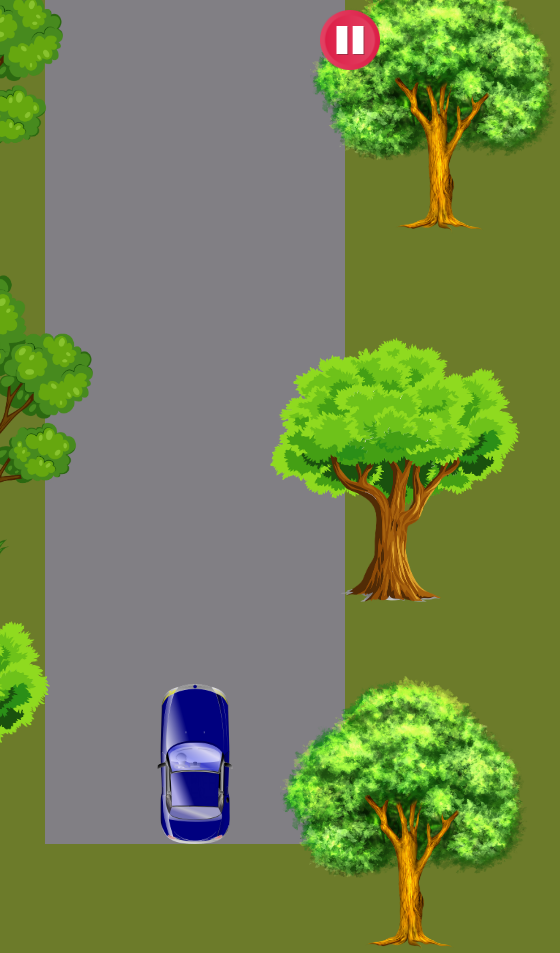
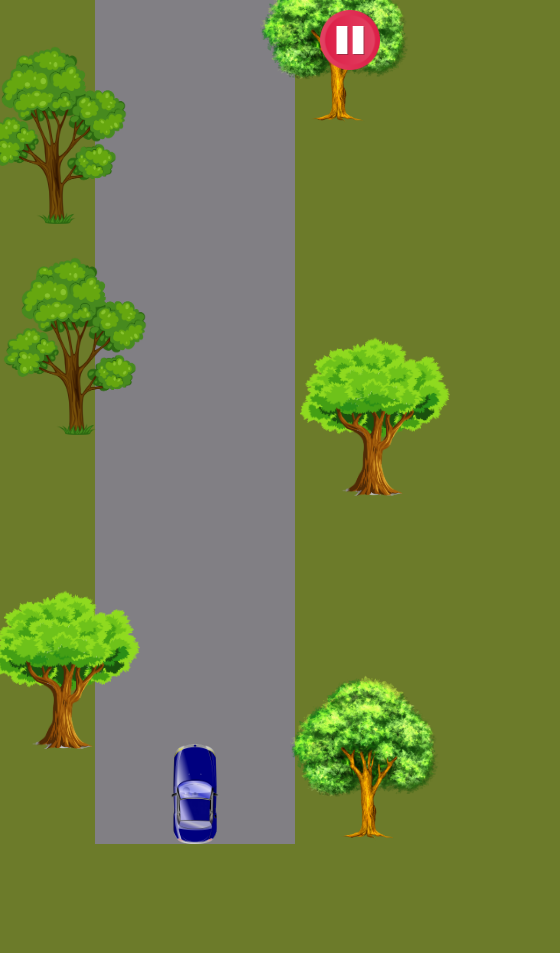
Before and after one commit to vitalyreutsky/car-game, a plain HTML site: page app/index.html in a window 390 px wide. Shown: the whole page, 560 px wide, since content can reach past the window. After the commit the page ends 844 px from the top, so only its background shows below. Drawn offline with Linux system fonts and the light colour scheme.

Commit message:
Поработал над мобильной версией

```diff
--- a/app/style.css
+++ b/app/style.css
@@ -28,36 +28,31 @@ body {
 }
 
 .tree {
+  width: 250px;
   position: absolute;
 }
 
 .tree1 {
-  width: 250px;
   transform: translate(-250px, -10vh);
 }
 
 .tree2 {
-  width: 250px;
   transform: translate(-220px, 30vh);
 }
 
 .tree3 {
-  width: 250px;
   transform: translate(-270px, 70vh);
 }
 
 .tree4 {
-  width: 250px;
   transform: translate(240px, -5vh);
 }
 
 .tree5 {
-  width: 250px;
   transform: translate(200px, 40vh);
 }
 
 .tree6 {
-  width: 250px;
   transform: translate(210px, 80vh);
 }
 
@@ -95,3 +90,41 @@ body {
   position: absolute;
   width: 50px;
 }
+
+@media (max-width: 500px) {
+  .road {
+    width: 200px;
+  }
+
+  .car {
+    width: 50px;
+  }
+
+  .tree {
+    width: 150px;
+  }
+
+  .tree1 {
+    transform: translate(-140px, 5vh);
+  }
+
+  .tree2 {
+    transform: translate(-120px, 30vh);
+  }
+
+  .tree3 {
+    transform: translate(-130px, 70vh);
+  }
+
+  .tree4 {
+    transform: translate(140px, -5vh);
+  }
+
+  .tree5 {
+    transform: translate(180px, 40vh);
+  }
+
+  .tree6 {
+    transform: translate(170px, 80vh);
+  }
+}
```
